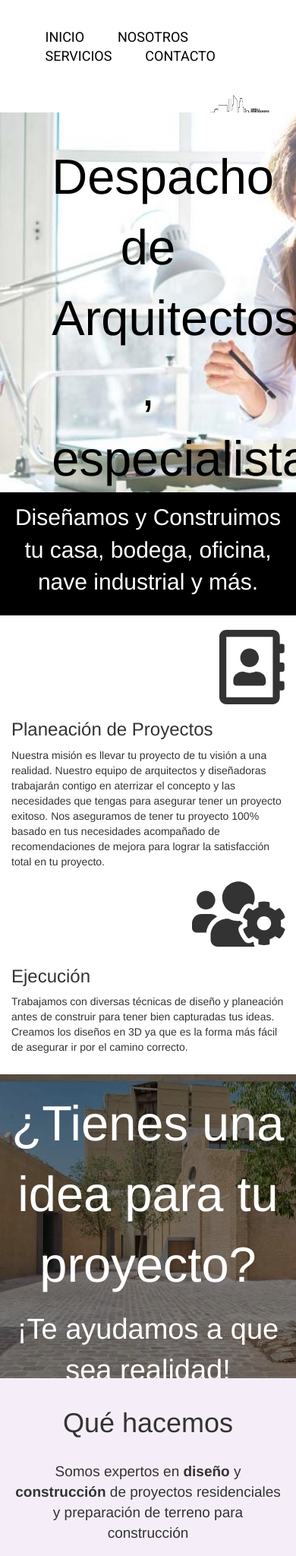
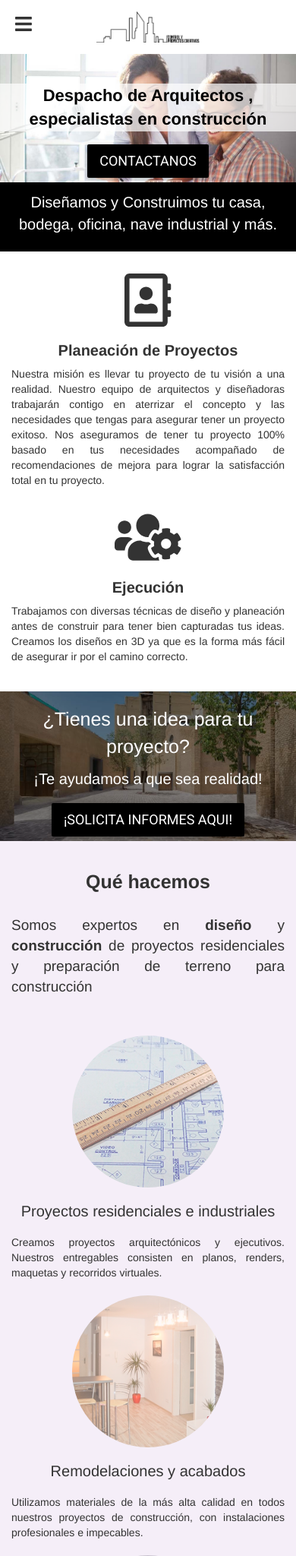
Before and after one commit to esteban1234/controlyproyectoscreativos, a PHP site: page / in a window 390 px wide; the page is wider, and only the part inside the window is pictured. Shown: the top 2048 px of that part at 76% size. Run offline with PHP 8.4, Linux system fonts and the light colour scheme; some libraries are stand-ins or nearby versions; some web fonts are replaced.

Commit message:
ADD RESPONSIVO E SENDCORREO

```diff
--- a/css/estilos.css
+++ b/css/estilos.css
@@ -19,6 +19,14 @@
   bottom: 20px;
   right: 20px;
   z-index: 100;
+}
+
+.delete-br{
+  display: none;
+}
+
+.openclose{
+  display: none;
 }
 /*----------------INDEX-----------------*/
 
--- /dev/null
+++ b/css/responsivo.css
@@ -0,0 +1,503 @@
+@media screen and (max-width: 480px){
+  .banner, .fondo, .banner2, .fondo2{
+    height: 100%;
+  }
+
+  .tit{
+    font-size: 22px;
+    font-weight: bold;
+    width: 100%;
+    padding: 0px 10px;
+    background: rgba(255, 255, 265, 0.7);
+  }
+
+  .logo{
+     float: none !important;
+    margin: auto;
+    width: 35%;
+    padding: 15px 0px;
+  }
+
+  .leyenda p{
+    font-size: 20px;
+  }
+
+
+  .menu{
+    margin:0px;
+  }
+
+  nav{
+    float: none !important;
+    position: fixed;
+    width: 80%;
+    top: 0px;
+    right: 0px;
+    margin:0px;
+    z-index: 3;
+    height: 100%;
+    display: none;
+    overflow-x: auto;
+  }
+
+  nav ul{
+    padding: 0px;
+    height: 100%;
+    background: #fff;;
+  }
+
+  nav ul .selector{
+    color: #000 !important;
+    display: block;
+    text-align: center;
+    margin: 0px;
+  }
+
+    nav ul a{
+      border-bottom: 1px rgba(0,0,0,.1) solid;
+    }
+
+  nav ul a:hover{
+      border-bottom: 2px rgba(0,0,0,0.9) solid;
+  }
+
+  .openclose{
+    position: fixed;
+    padding: 5px 10px;
+    font-size: 25px;
+    background: #fff;
+    top: 10px;
+    left: 10px;
+    z-index: 2;
+    cursor: pointer;
+    display: block;
+  }
+
+
+  .iconos{
+    text-align: center;
+    font-size: 10px;
+  }
+
+  .cont-pe{
+    padding: 10px 0px;
+  }
+
+  .tit-pe{
+    font-size: 20px;
+    font-weight: bold;
+    text-align: center;
+  }
+
+  .delete-br{
+    display: block;
+  }
+
+  .txt-pe{
+    text-align: justify;
+  }
+
+  .texto{
+    font-size: 25px;
+  }
+
+  .texto2{
+    font-size: 20px;
+  }
+
+  .tit-qh{
+    font-size: 25px;
+    font-weight: bold;
+  }
+
+  .txt-qh{
+    text-align: justify;
+  }
+
+  .imagen, .imagen2, .imagen3, .imagen4, .imagen5, .imagen6{
+    border-radius: 50% ;
+    height: 200px;
+    width: 200px;
+    margin: auto;
+  }
+
+  .tit-prcnec{
+    font-size: 20px;
+  }
+
+  .txt-prcnec{
+    text-align: justify;
+    padding: 10px 0px 10px 0px;
+  }
+
+  .delete-br-d{
+    display: none;
+  }
+
+  .tit-cc{
+    text-align: center;
+    font-size: 25px;
+  }
+
+  form{
+    /* border: 2px solid red; */
+    width: 80%;
+    margin: auto;
+  }
+
+
+  footer{
+    height: 100%;
+  }
+
+  footer p{
+    padding: 10px 5px;
+    margin: 0px;
+    font-size: 18px;
+  }
+}
+
+@media screen and (max-width: 599px) and (min-width: 481px) {
+  .banner, .fondo, .banner2, .fondo2{
+    height: 100%;
+  }
+
+  .tit{
+    font-size: 22px;
+    font-weight: bold;
+    width: 100%;
+    padding: 0px 10px;
+    background: rgba(255, 255, 265, 0.7);
+  }
+
+  .logo{
+     float: none !important;
+    margin: auto;
+    width: 35%;
+    padding: 15px 0px;
+  }
+
+  .leyenda p{
+    font-size: 20px;
+  }
+
+
+  .menu{
+    margin:0px;
+  }
+
+  nav{
+    float: none !important;
+    position: fixed;
+    width: 80%;
+    top: 0px;
+    right: 0px;
+    margin:0px;
+    z-index: 3;
+    height: 100%;
+    display: none;
+    overflow-x: auto;
+  }
+
+  nav ul{
+    padding: 0px;
+    height: 100%;
+    background: #fff;;
+  }
+
+  nav ul .selector{
+    color: #000 !important;
+    display: block;
+    text-align: center;
+    margin: 0px;
+  }
+
+    nav ul a{
+      border-bottom: 1px rgba(0,0,0,.1) solid;
+    }
+
+  nav ul a:hover{
+      border-bottom: 2px rgba(0,0,0,0.9) solid;
+  }
+
+  .openclose{
+    position: fixed;
+    padding: 5px 10px;
+    font-size: 25px;
+    background: #fff;
+    top: 10px;
+    left: 10px;
+    z-index: 2;
+    cursor: pointer;
+    display: block;
+  }
+
+
+  .iconos{
+    text-align: center;
+    font-size: 10px;
+  }
+
+  .cont-pe{
+    padding: 10px 0px;
+  }
+
+  .tit-pe{
+    font-size: 20px;
+    font-weight: bold;
+    text-align: center;
+  }
+
+  .delete-br{
+    display: block;
+  }
+
+  .txt-pe{
+    text-align: justify;
+  }
+
+  .texto{
+    font-size: 25px;
+  }
+
+  .texto2{
+    font-size: 20px;
+  }
+
+  .tit-qh{
+    font-size: 25px;
+    font-weight: bold;
+  }
+
+  .txt-qh{
+    text-align: justify;
+  }
+
+  .imagen, .imagen2, .imagen3, .imagen4, .imagen5, .imagen6{
+    border-radius: 50% ;
+    height: 200px;
+    width: 200px;
+    margin: auto;
+  }
+
+  .tit-prcnec{
+    font-size: 20px;
+  }
+
+  .txt-prcnec{
+    text-align: justify;
+    padding: 10px 0px 10px 0px;
+  }
+
+  .delete-br-d{
+    display: none;
+  }
+
+  .tit-cc{
+    text-align: center;
+    font-size: 25px;
+  }
+
+  form{
+    /* border: 2px solid red; */
+    width: 80%;
+    margin: auto;
+  }
+
+
+  footer{
+    height: 100%;
+  }
+
+  footer p{
+    padding: 10px 5px;
+    margin: 0px;
+    font-size: 18px;
+  }
+}
+
+@media screen and (max-width: 799px) and (min-width: 600px) {
+  .banner, .fondo, .banner2, .fondo2{
+    height: 100%;
+  }
+
+  .tit{
+    font-size: 22px;
+    font-weight: bold;
+    width: 100%;
+    padding: 0px 10px;
+    background: rgba(255, 255, 265, 0.7);
+  }
+
+  .logo{
+     float: none !important;
+    margin: auto;
+    width: 35%;
+    padding: 15px 0px;
+  }
+
+  .leyenda p{
+    font-size: 20px;
+  }
+
+
+  .menu{
+    margin:0px;
+  }
+
+  nav{
+    float: none !important;
+    position: fixed;
+    width: 80%;
+    top: 0px;
+    right: 0px;
+    margin:0px;
+    z-index: 3;
+    height: 100%;
+    display: none;
+    overflow-x: auto;
+  }
+
+  nav ul{
+    padding: 0px;
+    height: 100%;
+    background: #fff;;
+  }
+
+  nav ul .selector{
+    color: #000 !important;
+    display: block;
+    text-align: center;
+    margin: 0px;
+  }
+
+    nav ul a{
+      border-bottom: 1px rgba(0,0,0,.1) solid;
+    }
+
+  nav ul a:hover{
+      border-bottom: 2px rgba(0,0,0,0.9) solid;
+  }
+
+  .openclose{
+    position: fixed;
+    padding: 5px 10px;
+    font-size: 25px;
+    background: #fff;
+    top: 10px;
+    left: 10px;
+    z-index: 2;
+    cursor: pointer;
+    display: block;
+  }
+
+
+  .iconos{
+    text-align: center;
+    font-size: 10px;
+  }
+
+  .cont-pe{
+    padding: 10px 0px;
+  }
+
+  .tit-pe{
+    font-size: 20px;
+    font-weight: bold;
+    text-align: center;
+  }
+
+  .delete-br{
+    display: block;
+  }
+
+  .txt-pe{
+    text-align: justify;
+  }
+
+  .texto{
+    font-size: 25px;
+  }
+
+  .texto2{
+    font-size: 20px;
+  }
+
+  .tit-qh{
+    font-size: 25px;
+    font-weight: bold;
+  }
+
+  .txt-qh{
+    text-align: justify;
+  }
+
+  .imagen, .imagen2, .imagen3, .imagen4, .imagen5, .imagen6{
+    border-radius: 50% ;
+    height: 200px;
+    width: 200px;
+    margin: auto;
+  }
+
+  .tit-prcnec{
+    font-size: 20px;
+  }
+
+  .txt-prcnec{
+    text-align: justify;
+    padding: 10px 0px 10px 0px;
+  }
+
+  .delete-br-d{
+    display: none;
+  }
+
+  .tit-cc{
+    text-align: center;
+    font-size: 25px;
+  }
+
+  form{
+    width: 80%;
+    margin: auto;
+  }
+
+
+  footer{
+    height: 100%;
+  }
+
+  footer p{
+    padding: 10px 5px;
+    margin: 0px;
+    font-size: 18px;
+  }
+}
+
+@media screen and (max-width: 1023px) and (min-width: 800px) {
+  .fondo, .banner{
+    height: 300px;
+  }
+
+  .logo{
+    width: 150px;
+  }
+
+  .tit{
+    font-size: 35px;
+    width: 100%;
+    padding: 0px 10px;
+  }
+}
+
+
+@media screen and (max-width: 1280px) and (min-width: 1024px) {      /* mac*/
+  .tit{
+    font-size: 55px;
+    width: 100%;
+  }
+
+}
+/* @media screen and (max-width: 1366px) and (min-width: 1024px) { } */
+
+@media screen and (min-width: 1367px) { }
--- a/index.php
+++ b/index.php
@@ -12,10 +12,11 @@
     <META NAME="Keywords" CONTENT="construcción , construcción COYP , COYP , contrucción de casas , ampliaciones de casa , ingenieria civil , productos de construcción, levantamientos, desarrollo de proyectos de construcción"/>
     <link rel="stylesheet" href="css/bootstrap.css">
     <link rel="stylesheet" href="css/estilos.css">
-    <!-- <link rel="stylesheet" href="css/responsivo.css"> -->
+    <link rel="stylesheet" href="css/responsivo.css">
     <link href="https://fonts.googleapis.com/css?family=Khula|Montserrat|Roboto" rel="stylesheet">
+    <script src="js/general.js"></script>
+    <script src="js/fontawesome-all.js"></script>
 
-    <script src="js/fontawesome-all.js"></script>
 
 
 
@@ -50,6 +51,9 @@
             <img src="img/control.png" alt="CONTROL Y PROYECTOS CREATIVOS" class="img-responsive">
           </figure>
 
+          <div class="openclose">
+            <i class="fa fa-bars open" aria-hidden="true"></i>
+          </div>
         </div>
 
     <div class="banner"  id="INICIO">
@@ -70,24 +74,25 @@
 
   <div class="section">
       <div class="container">
-        <div class="row">
-          <div class="col-md-2">
+        <div class="row cont-pe">
+          <div class="col-sm-2 col-md-2">
             <div class="iconos">
               <i class="far fa-address-book fa-7x"></i>
             </div>
           </div>
-          <div class="col-md-4">
-            <h3 class="text-left">Planeación de Proyectos</h3>
-            <p class="text-left">Nuestra misión es llevar tu proyecto de tu visión a una realidad. Nuestro equipo de arquitectos y diseñadoras trabajarán contigo en aterrizar el concepto y las necesidades que tengas para asegurar tener un proyecto exitoso. Nos aseguramos de tener tu proyecto 100% basado en tus necesidades acompañado de recomendaciones de mejora para lograr la satisfacción total en tu proyecto.</p>
+          <div class="col-sm-4 col-md-4">
+            <h3 class="text-left tit-pe">Planeación de Proyectos</h3>
+            <p class="text-left txt-pe">Nuestra misión es llevar tu proyecto de tu visión a una realidad. Nuestro equipo de arquitectos y diseñadoras trabajarán contigo en aterrizar el concepto y las necesidades que tengas para asegurar tener un proyecto exitoso. Nos aseguramos de tener tu proyecto 100% basado en tus necesidades acompañado de recomendaciones de mejora para lograr la satisfacción total en tu proyecto.</p>
           </div>
-          <div class="col-md-2">
+          <br class="delete-br">
+          <div class="col-sm-2 col-md-2">
             <div class="iconos">
               <i class="fas fa-users-cog fa-7x"></i>
             </div>
           </div>
-          <div class="col-md-4">
-            <h3 class="text-left">Ejecución</h3>
-            <p class="text-left">Trabajamos con diversas técnicas de diseño y planeación antes de construir para tener bien capturadas tus ideas. Creamos los diseños en 3D ya que es la forma más fácil de asegurar ir por el camino correcto.</p>
+          <div class="col-sm-4 col-md-4">
+            <h3 class="text-left tit-pe">Ejecución</h3>
+            <p class="text-left txt-pe">Trabajamos con diversas técnicas de diseño y planeación antes de construir para tener bien capturadas tus ideas. Creamos los diseños en 3D ya que es la forma más fácil de asegurar ir por el camino correcto.</p>
           </div>
         </div>
       </div>
@@ -112,56 +117,44 @@
       <div class="container">
         <div class="row">
           <div class="col-md-12">
-            <h1 class="text-center">Qué hacemos</h1> <br>
-            <p class="text-center" style="font-size: 19px;">Somos expertos en <b>diseño</b> y <b>construcción</b> de proyectos residenciales y preparación de terreno para construcción</p>
+            <h1 class="text-center tit-qh">Qué hacemos</h1> <br>
+            <p class="text-center txt-qh" style="font-size: 19px;">Somos expertos en <b>diseño</b> y <b>construcción</b> de proyectos residenciales y preparación de terreno para construcción</p>
           </div>
         </div> <br><br>
         <div class="row">
-          <div class="col-md-4">
-            <div class="imagen">
-
-            </div>
-            <h2 class="text-center">Proyectos residenciales e industriales</h2>
-            <p class="text-center">Creamos proyectos arquitectónicos y ejecutivos. Nuestros entregables consisten en planos, renders, maquetas y recorridos virtuales.</p>
+          <div class="col-sm-4 col-md-4">
+            <div class="imagen"></div>
+            <h2 class="text-center tit-prcnec">Proyectos residenciales e industriales</h2>
+            <p class="text-center txt-prcnec">Creamos proyectos arquitectónicos y ejecutivos. Nuestros entregables consisten en planos, renders, maquetas y recorridos virtuales.</p>
           </div>
-          <div class="col-md-4">
-            <div class="imagen2">
-
-            </div>
-            <h2 class="text-center">Remodelaciones y acabados</h2>
-            <p class="text-center">Utilizamos materiales de la más alta calidad en todos nuestros proyectos de construcción, con instalaciones profesionales e impecables.</p>
+          <div class="col-sm-4 col-md-4">
+            <div class="imagen2"></div>
+            <h2 class="text-center tit-prcnec">Remodelaciones y acabados</h2>
+            <p class="text-center txt-prcnec">Utilizamos materiales de la más alta calidad en todos nuestros proyectos de construcción, con instalaciones profesionales e impecables.</p>
           </div>
-          <div class="col-md-4">
-            <div class="imagen3">
-
-            </div>
-            <h2 class="text-center">Construcción de obra civil</h2>
-            <p class="text-center">Ponemos a tu disposición todos los servicios relacionados con la obra civil para tus proyectos de construcción y remodelación.</p>
+          <div class="col-sm-4 col-md-4">
+            <div class="imagen3"></div>
+            <h2 class="text-center tit-prcnec">Construcción de obra civil</h2>
+            <p class="text-center txt-prcnec">Ponemos a tu disposición todos los servicios relacionados con la obra civil para tus proyectos de construcción y remodelación.</p>
           </div>
         </div>
 
-        <br><br>
+        <br class="delete-br-d"><br class="delete-br-d">
         <div class="row">
-          <div class="col-md-4">
-            <div class="imagen4">
-
-            </div>
-            <h2 class="text-center">Naves industriales</h2>
-            <p class="text-center">Realizamos proyectos de diseño y construcción de naves industriales y estructuras metálicas.</p>
+          <div class="col-sm-4 col-md-4">
+            <div class="imagen4"></div>
+            <h2 class="text-center tit-prcnec">Naves industriales</h2>
+            <p class="text-center txt-prcnec">Realizamos proyectos de diseño y construcción de naves industriales y estructuras metálicas.</p>
           </div>
-          <div class="col-md-4">
-            <div class="imagen5">
-
-            </div>
-            <h2 class="text-center">Electricidad en alta y baja tensión</h2>
-            <p class="text-center">Abarcamos proyectos de baja y alta tensión. Hacemos desde la instalación básica de focos hasta la construcción de subestaciones para edificios.</p>
+          <div class="col-sm-4 col-md-4">
+            <div class="imagen5"></div>
+            <h2 class="text-center tit-prcnec">Electricidad en alta y baja tensión</h2>
+            <p class="text-center txt-prcnec">Abarcamos proyectos de baja y alta tensión. Hacemos desde la instalación básica de focos hasta la construcción de subestaciones para edificios.</p>
           </div>
-          <div class="col-md-4">
-            <div class="imagen6">
-
-            </div>
-            <h2 class="text-center">Climas y ductos</h2>
-            <p class="text-center">Fabricamos la ductería, hacemos la instalación y suministramos los aparatos para climatización central.</p>
+          <div class="col-sm-4 col-md-4">
+            <div class="imagen6"></div>
+            <h2 class="text-center tit-prcnec">Climas y ductos</h2>
+            <p class="text-center txt-prcnec">Fabricamos la ductería, hacemos la instalación y suministramos los aparatos para climatización central.</p>
           </div>
 
         </div>
@@ -173,36 +166,37 @@
 
 <section class="seccion3" id="CONTACTO" style="padding: 5% 0% 5% 0%;">
   <div class="container">
-    <h1>Cotiza sin compromiso</h1>
+    <h1 class="tit-cc">Cotiza sin compromiso</h1>
   <div class="row">
-    <form role="form" id="contact-form" class="contact-form">
+    <form role="form" id="contact-form" class="contact-form" onSubmit="return false">
       <div class="row">
-        <div class="col-md-4">
+        <div class="col-sm-4 col-md-4">
           <div class="form-group">
-            <input type="text" class="form-control" name="Name" autocomplete="off" id="Name" placeholder="Escribe tu nombre completo">
+            <input type="text" class="form-control" name="Name" autocomplete="off" id="txtNOMBRE" placeholder="Escribe tu nombre completo">
           </div>
         </div>
-        <div class="col-md-4">
+        <div class="col-sm-4 col-md-4">
           <div class="form-group">
-            <input type="email" class="form-control" name="email" autocomplete="off" id="email" placeholder="Escribe tu correo">
+            <input type="email" class="form-control" name="email" autocomplete="off" id="txtCORREO" placeholder="Escribe tu correo">
           </div>
         </div>
-        <div class="col-md-4">
+        <div class="col-sm-4 col-md-4">
           <div class="form-group">
-            <input type="text" class="form-control" name="Tel" autocomplete="off" id="Tel" placeholder="Escribe tu número teléfonico">
+            <input type="number" class="form-control" name="Tel" autocomplete="off" id="txtTELEFONO" placeholder="Escribe tu número teléfonico">
           </div>
         </div>
       </div>
       <div class="row">
         <div class="col-md-12">
           <div class="form-group">
-            <textarea class="form-control textarea" rows="3" name="Message" id="Message" placeholder="Escribe tu comentario"></textarea>
+            <textarea class="form-control textarea" rows="3" name="Message" id="txtCOMENTARIO" placeholder="Escribe tu comentario"></textarea>
           </div>
         </div>
       </div>
       <div class="row">
         <div class="col-md-12">
-          <button type="submit" class="btn main-btn pull-right">Enviar mensaje</button>
+          <div id="_AJAX_PRE_"></div>
+          <button type="submit" class="btn main-btn pull-right" onclick="sendCORREO()">Enviar mensaje</button>
         </div>
       </div>
     </form>
@@ -217,11 +211,12 @@
 </footer>
 
 
+    <script src="js/jquery.js"></script>
     <script src="js/sendCORREO.js"></script>
+    <script src="js/menu.js"></script>
     <script src="https://ajax.googleapis.com/ajax/libs/jquery/3.1.1/jquery.min.js" integrity="sha384-3ceskX3iaEnIogmQchP8opvBy3Mi7Ce34nWjpBIwVTHfGYWQS9jwHDVRnpKKHJg7" crossorigin="anonymous"></script>
     <script src="https://cdnjs.cloudflare.com/ajax/libs/tether/1.3.7/js/tether.min.js" integrity="sha384-XTs3FgkjiBgo8qjEjBk0tGmf3wPrWtA6coPfQDfFEY8AnYJwjalXCiosYRBIBZX8" crossorigin="anonymous"></script>
     <script src="js/bootstrap.min.js"></script>
-    <script src="js/jquery.js"></script>
     <script src="js/arriba.js"></script>
     <script src="js/bootstrap.js"></script>
   </body>
--- /dev/null
+++ b/js/general.js
@@ -0,0 +1,3 @@
+function __(id){
+	return document.getElementById(id);
+}
```
Also changed, not shown: js/menu.js (added, +16 -0 lines), js/sendCORREO.js (added, +78 -0 lines), envia.php (line endings or trailing spaces).
